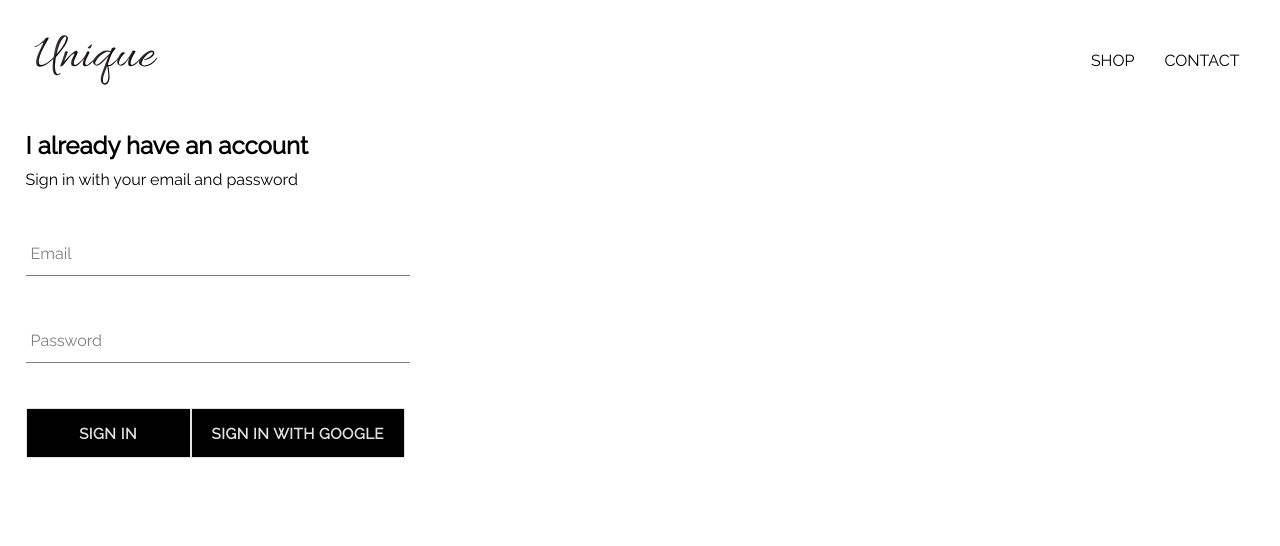
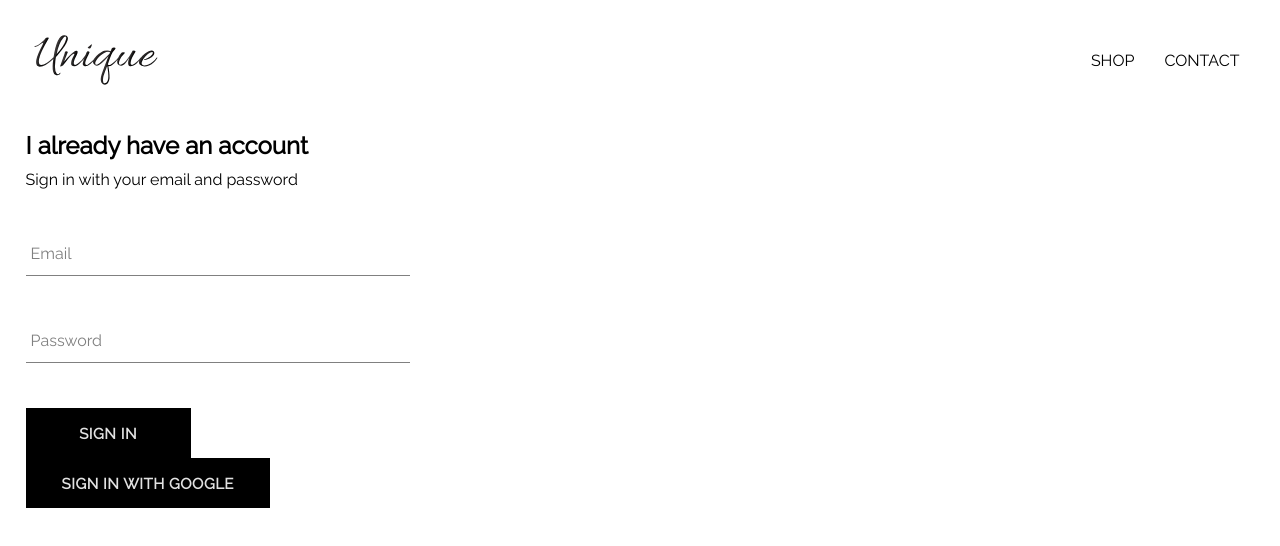
Before and after one commit to Jolene986/unique-shop, a React (Create React App) app: page /signin in a window 1280 px wide. Shown: the top 546 px of the page. Built offline with nearby package versions, Linux system fonts and the light colour scheme; no server answers.

Commit message:
Sign out added

```diff
--- a/src/components/custom-button/custom-button.styles.scss
+++ b/src/components/custom-button/custom-button.styles.scss
@@ -4,16 +4,16 @@
   height: 50px;
   letter-spacing: 0.5px;
   line-height: 50px;
-  padding: 0 20px 0 20px;
+  padding: 0 35px 0 35px;
   font-size: 15px;
   background-color: black;
   color: #e2e2e2;
   text-transform: uppercase;
   font-family: 'Raleway', sans-serif;
   font-weight: 600;
-  border: 1px solid #e2e2e2;
+  border: 1px solid transparent;
   cursor: pointer;
-  transition: all 0.3s ease;
+  transition: all 0.4s ease-out;
   &:hover {
     background-color: #e2e2e2;
     color: black;
@@ -21,13 +21,18 @@
   }
 
 
-  &.google-sign-in {
-    background-color: #4285f4;
+  &.google-button {
+    background-color: #DB4437;
     color: white;
+    border:none;
+    font-size: 12px;
+
 
     &:hover {
-      background-color: #357ae8;
-      border: none;
+      background-color: #e2e2e2;
+    color: black;
+    border: 1px solid black;
+
     }
   }
 }
--- a/src/components/sign-in/sign-in.js
+++ b/src/components/sign-in/sign-in.js
@@ -2,7 +2,7 @@
 import "./sign-in.styles.scss";
 import FormInput from "../form-input/form-input";
 import CustomButton from "../custom-button/custom-button";
-import {signInWithGoogle} from '../../firebase/firebase.utils'
+import { signInWithGoogle } from "../../firebase/firebase.utils";
 
 class SignIn extends Component {
   state = {
@@ -20,7 +20,7 @@
   render() {
     return (
       <div className="sign-in">
-        <h2 className='title'>I already have an account</h2>
+        <h2 className="title">I already have an account</h2>
         <span>Sign in with your email and password</span>
         <form onSubmit={this.handleSubmit}>
           <FormInput
@@ -39,8 +39,12 @@
             label="Password"
             required
           />
-          <CustomButton type='submit'>Sign in</CustomButton>
-          <CustomButton onClick={signInWithGoogle}>Sign in with Google</CustomButton>
+          <div className="buttons">
+            <CustomButton type="submit">Sign in</CustomButton>
+            <CustomButton onClick={signInWithGoogle}>
+              Sign in with Google
+            </CustomButton>
+          </div>
         </form>
       </div>
     );
```
